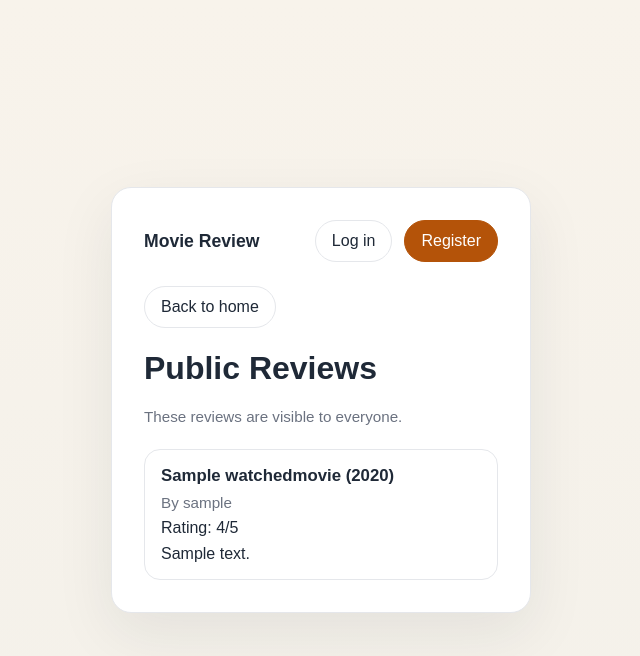
After one commit to ilkkaluu/Movie-Review, a Django app: page /reviews/public/ in a window 1280 px wide. The commit adds this page. Shown: the top 656 px of the page, without its empty margins (319-959 px from the left). Run offline with Django 5.2, Linux system fonts and the light colour scheme; tables that the repository leaves empty hold one stand-in row (values such as "Sample post").

Commit message:
Added public review page to home page that lists all of the reviews. Added functionality that allows users to hide their reviews from public page by setting them to private.

```diff
--- a/pages/admin.py
+++ b/pages/admin.py
@@ -19,6 +19,6 @@ class WatchedMovieAdmin(admin.ModelAdmin):
 
 @admin.register(MovieReview)
 class MovieReviewAdmin(admin.ModelAdmin):
-	list_display = ("watched_movie", "rating", "created_at", "updated_at")
+	list_display = ("watched_movie", "rating", "is_private", "created_at", "updated_at")
 	search_fields = ("watched_movie__title", "watched_movie__user__username")
-	list_filter = ("rating",)
+	list_filter = ("rating", "is_private")
--- a/pages/forms.py
+++ b/pages/forms.py
@@ -6,7 +6,7 @@ from .models import MovieReview
 class MovieReviewForm(forms.ModelForm):
 	class Meta:
 		model = MovieReview
-		fields = ["rating", "review_text"]
+		fields = ["rating", "review_text", "is_private"]
 		widgets = {
 			"rating": forms.Select(choices=[(i, str(i)) for i in range(1, 6)]),
 			"review_text": forms.Textarea(attrs={"rows": 5, "placeholder": "Write your review"}),
@@ -14,4 +14,5 @@ class MovieReviewForm(forms.ModelForm):
 		labels = {
 			"rating": "Rating (1-5)",
 			"review_text": "Review",
+			"is_private": "Make this review private",
 		}
--- a/pages/models.py
+++ b/pages/models.py
@@ -38,6 +38,7 @@ class MovieReview(models.Model):
 	watched_movie = models.OneToOneField(WatchedMovie, on_delete=models.CASCADE, related_name="review")
 	rating = models.PositiveSmallIntegerField(validators=[MinValueValidator(1), MaxValueValidator(5)])
 	review_text = models.TextField()
+	is_private = models.BooleanField(default=False)
 	created_at = models.DateTimeField(auto_now_add=True)
 	updated_at = models.DateTimeField(auto_now=True)
 
--- a/pages/urls.py
+++ b/pages/urls.py
@@ -5,6 +5,7 @@ from . import views
 urlpatterns = [
     path("", views.home, name="home"),
     path("users/", views.search_users, name="search-users"),
+    path("reviews/public/", views.public_reviews, name="public-reviews"),
     path("movies/", views.movie_list, name="movie-list"),
     path("movies/add-to-watched/", views.add_to_watched_movies, name="add-to-watched-movie"),
     path("movies/<int:watched_movie_id>/review/", views.leave_review, name="leave-review"),
--- a/pages/views.py
+++ b/pages/views.py
@@ -23,6 +23,15 @@ class ShortAuthenticationForm(AuthenticationForm):
 
 def home(request):
 	return render(request, "home.html")
+
+
+def public_reviews(request):
+	reviews = (
+		MovieReview.objects.filter(is_private=False)
+		.select_related("watched_movie", "watched_movie__user")
+		.order_by("-created_at")
+	)
+	return render(request, "reviews/public_reviews.html", {"reviews": reviews})
 
 
 @login_required
--- a/templates/base.html
+++ b/templates/base.html
@@ -117,6 +117,12 @@
         font: inherit;
       }
 
+      .field input[type="checkbox"] {
+        width: auto;
+        min-height: auto;
+        padding: 0;
+      }
+
       .field input:focus {
         outline: 2px solid rgba(180, 83, 9, 0.2);
         border-color: var(--accent);
--- a/templates/home.html
+++ b/templates/home.html
@@ -5,6 +5,9 @@
 {% block content %}
   <main>
     <h1>Movie Review</h1>
+    <div class="nav" style="margin-top: 20px;">
+      <a class="button" href="{% url 'public-reviews' %}">Public reviews</a>
+    </div>
     {% if user.is_authenticated %}
       <p class="help">You are signed in. Choose where to go next.</p>
       <div class="nav" style="margin-top: 20px;">
--- a/templates/profile.html
+++ b/templates/profile.html
@@ -31,6 +31,11 @@
           <li style="margin-bottom: 12px;">
             <strong>{{ review.watched_movie.title }} ({{ review.watched_movie.year }})</strong>
             <a href="{% url 'edit-review' review.id %}" style="margin-left: 8px;">Edit review</a>
+            {% if review.is_private %}
+              <span class="help" style="margin-left: 8px;">Private</span>
+            {% else %}
+              <span class="help" style="margin-left: 8px;">Public</span>
+            {% endif %}
             <div>Rating: {{ review.rating }}/5</div>
             <div>{{ review.review_text }}</div>
           </li>
--- /dev/null
+++ b/templates/reviews/public_reviews.html
@@ -0,0 +1,29 @@
+{% extends "base.html" %}
+
+{% block title %}Public Reviews | Movie Review{% endblock %}
+
+{% block content %}
+  <main>
+    <div class="nav" style="margin-bottom: 20px;">
+      <a href="{% url 'home' %}">Back to home</a>
+    </div>
+
+    <h1>Public Reviews</h1>
+    <p class="help">These reviews are visible to everyone.</p>
+
+    <div style="display: grid; gap: 16px; margin-top: 24px;">
+      {% if reviews %}
+        {% for review in reviews %}
+          <section style="padding: 16px; border: 1px solid var(--border); border-radius: 16px; background: #fff;">
+            <h2 style="margin: 0 0 8px; font-size: 1.05rem;">{{ review.watched_movie.title }} ({{ review.watched_movie.year }})</h2>
+            <div class="help" style="margin-bottom: 8px;">By {{ review.watched_movie.user.username }}</div>
+            <div>Rating: {{ review.rating }}/5</div>
+            <div style="margin-top: 8px;">{{ review.review_text }}</div>
+          </section>
+        {% endfor %}
+      {% else %}
+        <p class="help">No public reviews yet.</p>
+      {% endif %}
+    </div>
+  </main>
+{% endblock %}
```
Also changed, not shown: templates/movies/leave_review.html (+9 -2 lines), pages/migrations/0004_moviereview_is_private.py (added).
